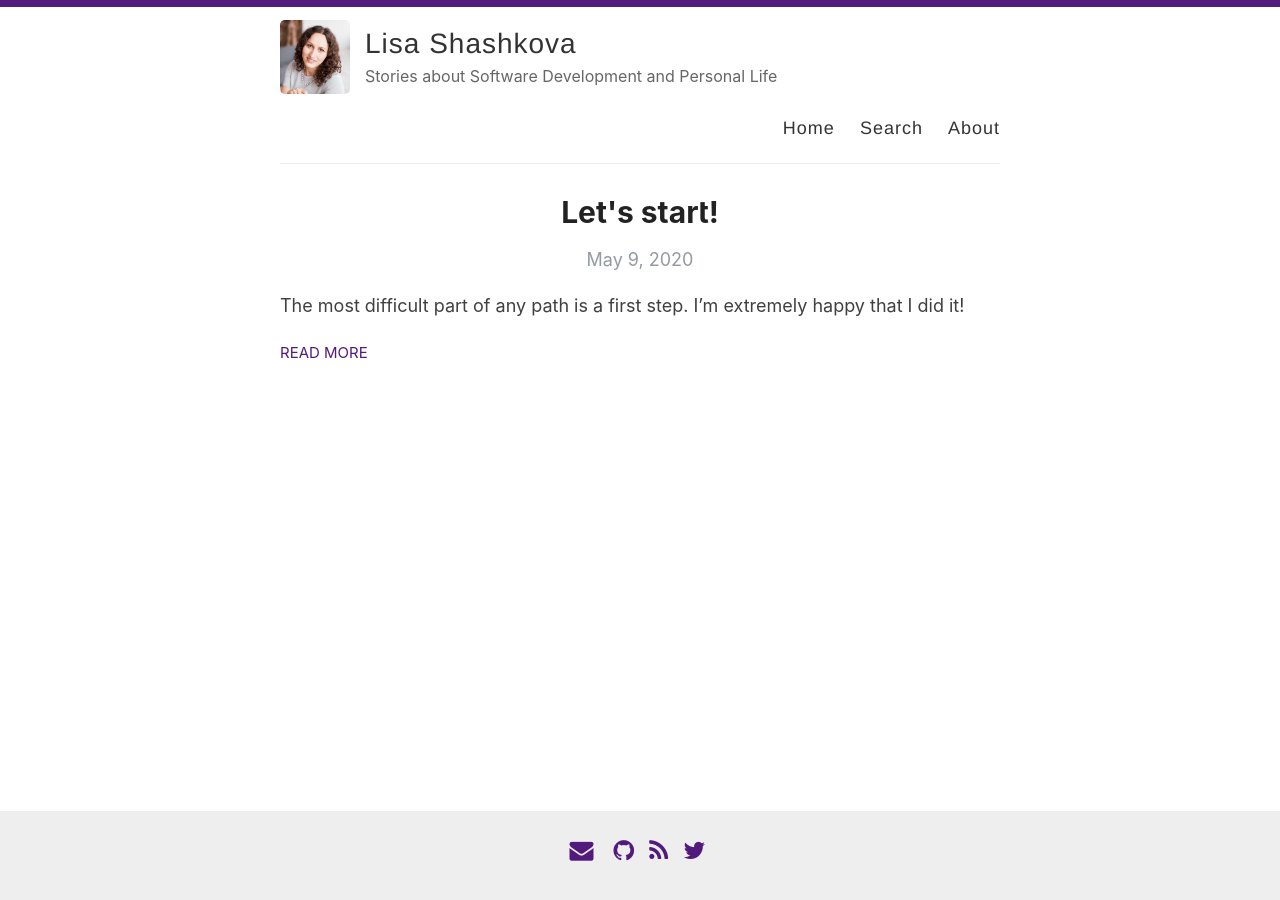
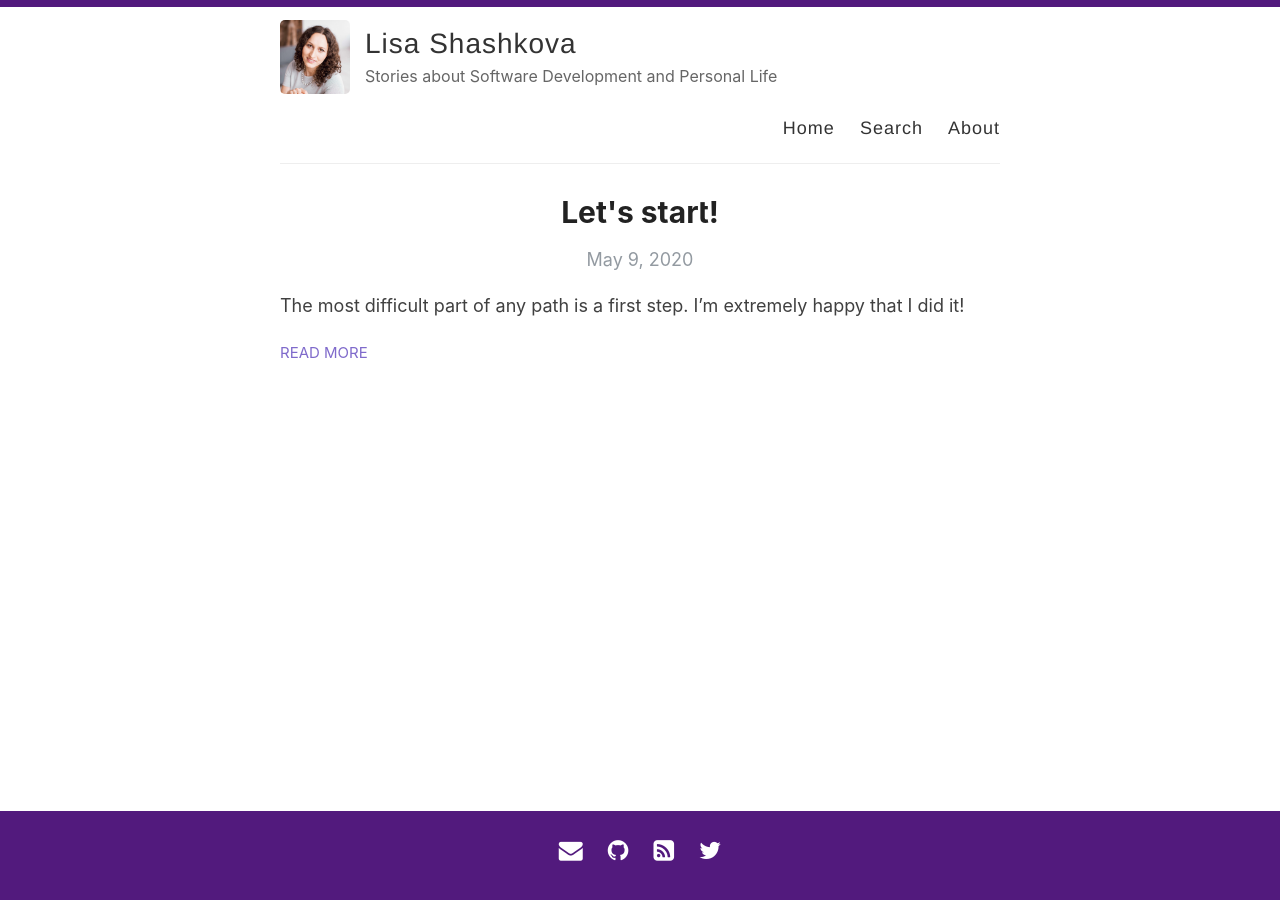
Before and after one commit to Elizaveta239/elizaveta239.github.io, a Jekyll site: the page built from index.html, in a window 1280 px wide. Built offline with Jekyll 4.4.1, drawn with Linux system fonts in a browser that asks for light colours; nearby versions of some CDN libraries; the list of posts is cut into pages by our own code.

Commit message:
Update icons and links sizes

```diff
--- a/_includes/svg-icons.html
+++ b/_includes/svg-icons.html
@@ -6,7 +6,7 @@
 {% if site.footer-links.instagram %}<a href="https://instagram.com/{{ site.footer-links.instagram }}"><i class="fa fa-instagram fa-lg"></i></a>{% endif %}
 {% if site.footer-links.linkedin %}<a href="https://www.linkedin.com/in/{{ site.footer-links.linkedin }}"><i class="fa fa-linkedin fa-lg"></i></a>{% endif %}
 {% if site.footer-links.pinterest %}<a href="https://www.pinterest.com/{{ site.footer-links.pinterest }}"><i class="fa fa-pinterest fa-lg"></i></a>{% endif %}
-{% if site.footer-links.rss %}<a href="{{ site.baseurl }}/feed.xml"><i class="fa fa-rss fa-lg"></i></a>{% endif %}
+{% if site.footer-links.rss %}<a href="{{ site.baseurl }}/feed.xml"><i class="fa fa-rss-square fa-lg"></i></a>{% endif %}
 {% if site.footer-links.twitter %}<a href="https://www.twitter.com/{{ site.footer-links.twitter }}"><i class="fa fa-twitter fa-lg"></i></a>{% endif %}
 {% if site.footer-links.stackoverflow %}<a href="http://stackoverflow.com/{{ site.footer-links.stackoverflow }}"><i class="fa fa-stackoverflow fa-lg"></i></a>{% endif %}
 {% if site.footer-links.youtube %}<a href="https://youtube.com/{{ site.footer-links.youtube }}"><i class="fa fa-youtube fa-lg"></i></a>{% endif %}
--- a/_sass/_social-icons.scss
+++ b/_sass/_social-icons.scss
@@ -11,19 +11,22 @@
 $codepen-color: black;
 $rss-color: #ff6600;
 
+$default-color: white;
+
 @mixin social-media-icon($color, $transition){
   -webkit-transition: $transition;
   -o-transition: $transition;
   -ms-transition: $transition;
   -moz-transition: $transition;
   transition: $transition;
+  color: $default-color;
   &:hover{
     color: $color;
   }
 }
 
 .fa-envelope {
-  padding: 5px;
+  padding: 10px;
   @include social-media-icon($envelope-color, $icon-transition-time);
 }
 
--- a/_sass/_variables.scss
+++ b/_sass/_variables.scss
@@ -14,6 +14,8 @@
 $lightGray: #eee;
 $lightBlue: #b6d9fc;
 $violet: #521a7d;
+$lightViolet: #7f6acb;
+$activeViolet: #6b7cf8;
 $white: #fff;
 
 // Font stacks
--- a/assets/style.scss
+++ b/assets/style.scss
@@ -177,11 +177,11 @@
 }
 
 a {
-  color: $violet;
+  color: $lightViolet;
   text-decoration: none;
 	cursor: pointer;
   &:hover, &:active {
-    color: $violet;
+    color: $activeViolet;
   }
 }
 
@@ -415,7 +415,7 @@
   bottom: 0;
   width: 100%;
   height: 89px;
-  background-color: $lightGray;
+  background-color: $violet;
 }
 
 footer {
```
